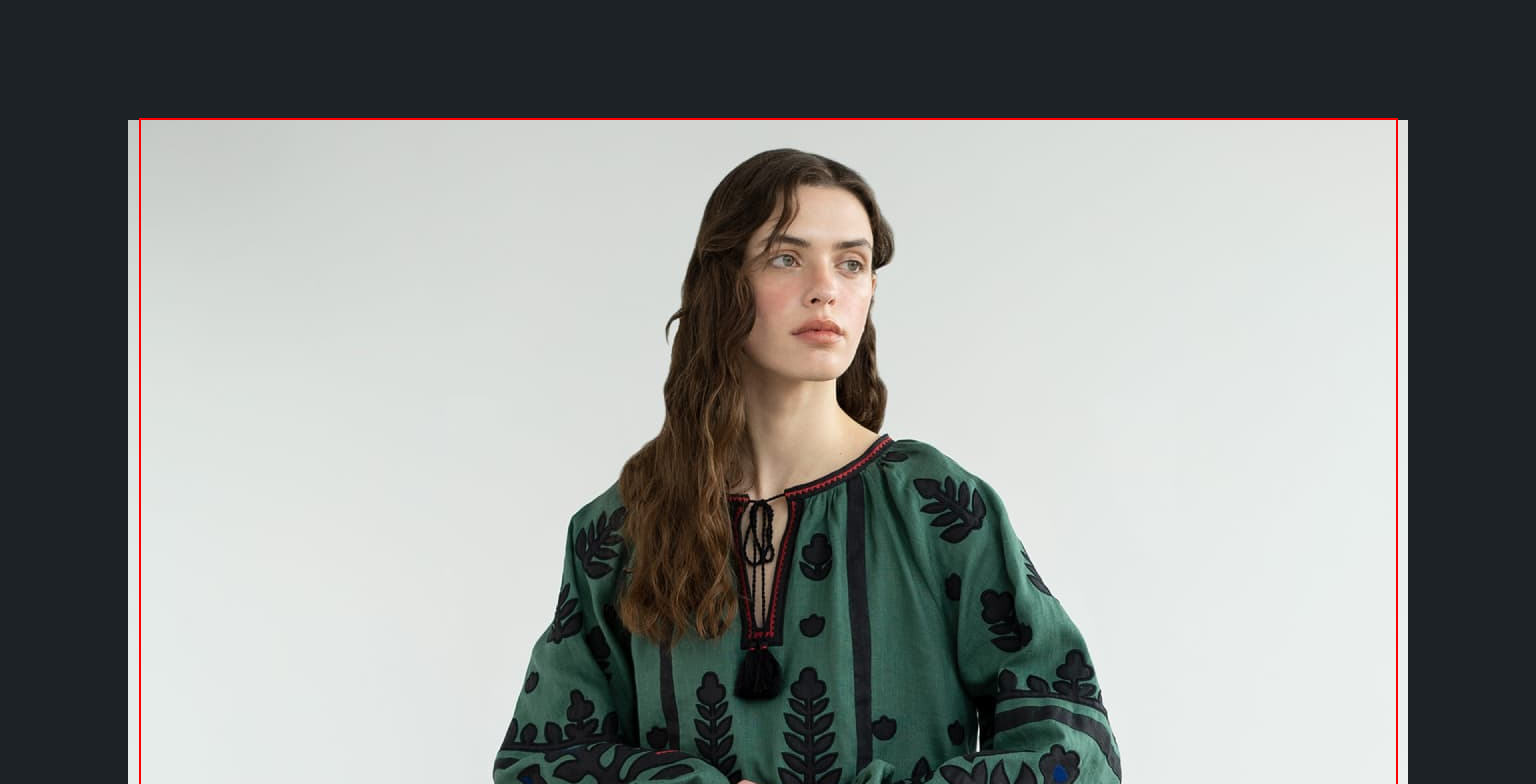
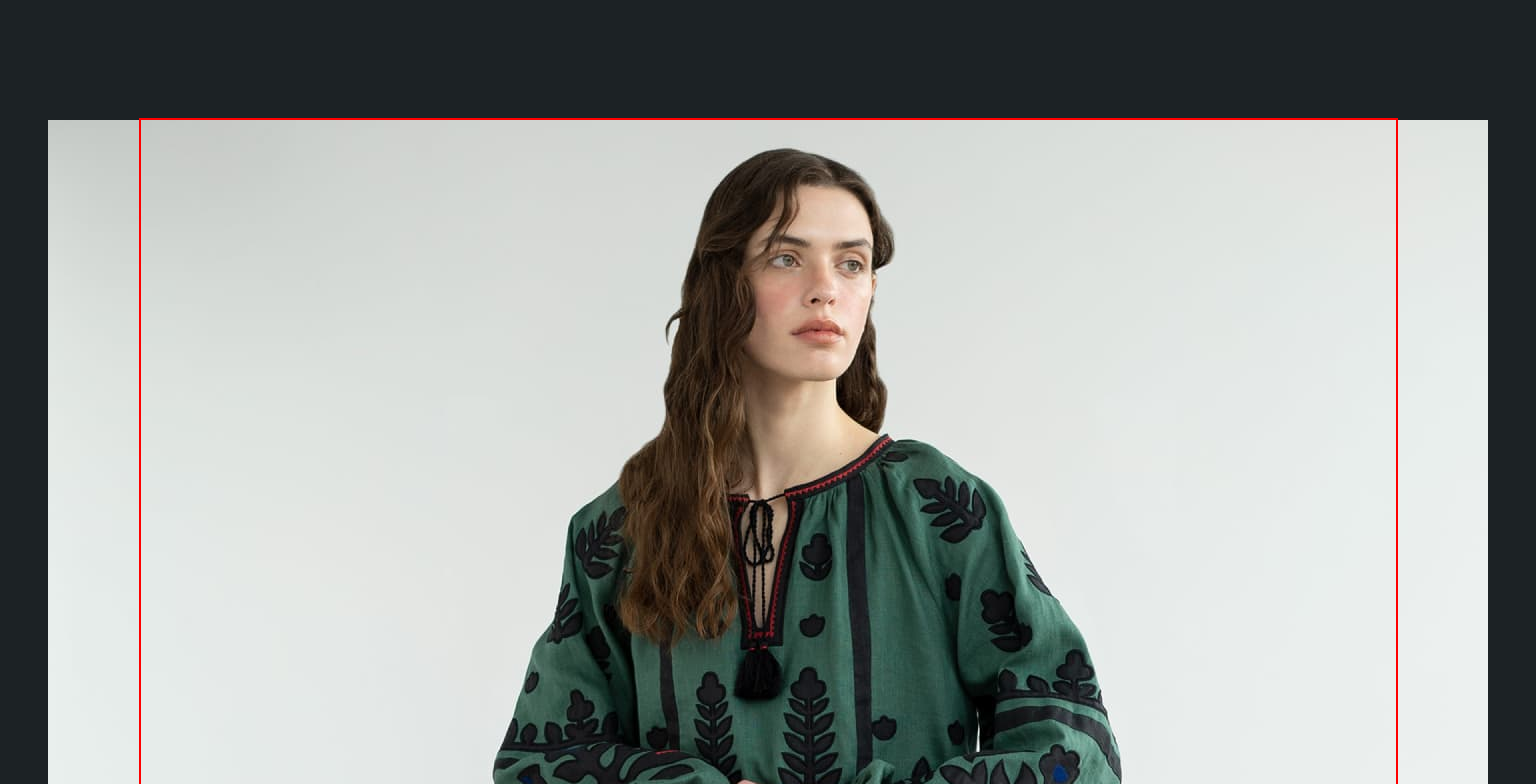
Before and after one commit to TylerNeverlived/InSight, a website built with Vite: page src/index.html in a window 1536 px wide. Shown: the part 2760-3544 px from the top of the page. Built offline with nearby package versions, Linux system fonts and the light colour scheme.

Commit message:
add large pc

```diff
--- a/src/css/order.css
+++ b/src/css/order.css
@@ -302,7 +302,7 @@
     margin: 0 auto;
     background-image: url(../img/order/elements-desktope1x.png);
     background-repeat: no-repeat;
-    background-position: bottom 100px left;
+    background-position: bottom 150px left;
     background-size: auto 445px;
     max-width: 1280px;
   }
@@ -366,6 +366,40 @@
   }
 }
 @media screen and (min-width: 1440px) {
+  .second-background {
+    margin: 0 auto;
+    background-image: url(../img/order/girl-in-green-vyshyvanka_pc_large.jpg);
+    background-repeat: no-repeat;
+    background-position: top;
+    background-size: 1440px 776px;
+    max-width: 1440px;
+  }
+
+  @media (min-device-pixel-ratio: 2),
+    (min-resolution: 192dpi),
+    (min-resolution: 2dppx) {
+    .second-background {
+      background-image: url(../img/order/girl-in-green-vyshyvanka_pc_large_2x.jpg);
+    }
+  }
+
+  .order {
+    margin: 0 auto;
+    background-image: url(../img/order/elements-desktope-large1x.png);
+    background-repeat: no-repeat;
+    background-position: bottom 150px left;
+    background-size: 325px 484px;
+    max-width: 1440px;
+  }
+
+  @media (min-device-pixel-ratio: 2),
+    (min-resolution: 192dpi),
+    (min-resolution: 2dppx) {
+    .order {
+      background-image: url(../img/order/elements-desktope-large2x.png);
+    }
+  }
+
   .img-vyshyvanka-container {
     margin-left: 100px;
   }
```
Also changed, not shown: src/img/order/elements-desktope-large1x.png (added), src/img/order/elements-desktope-large2x.png (added).
